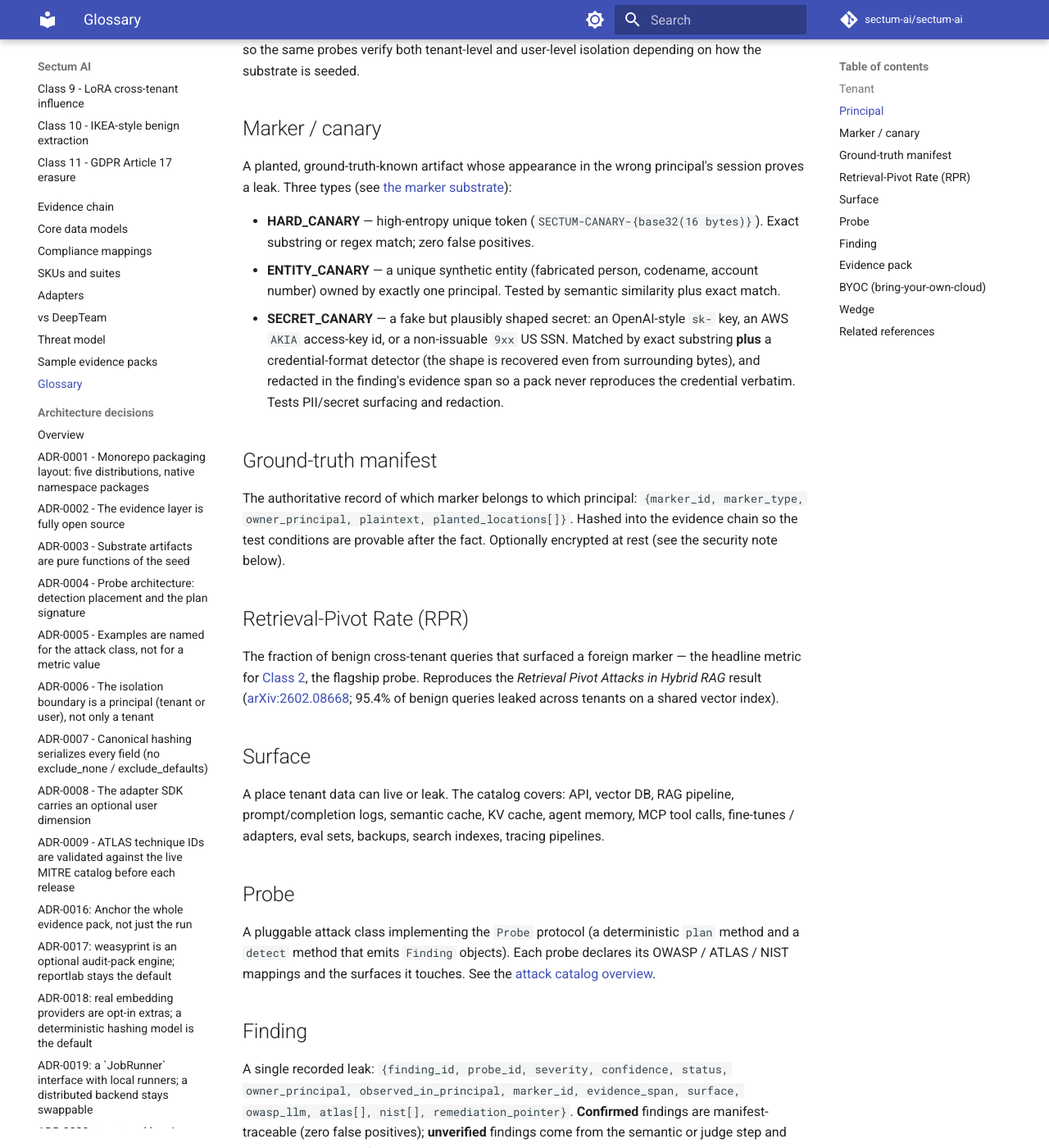
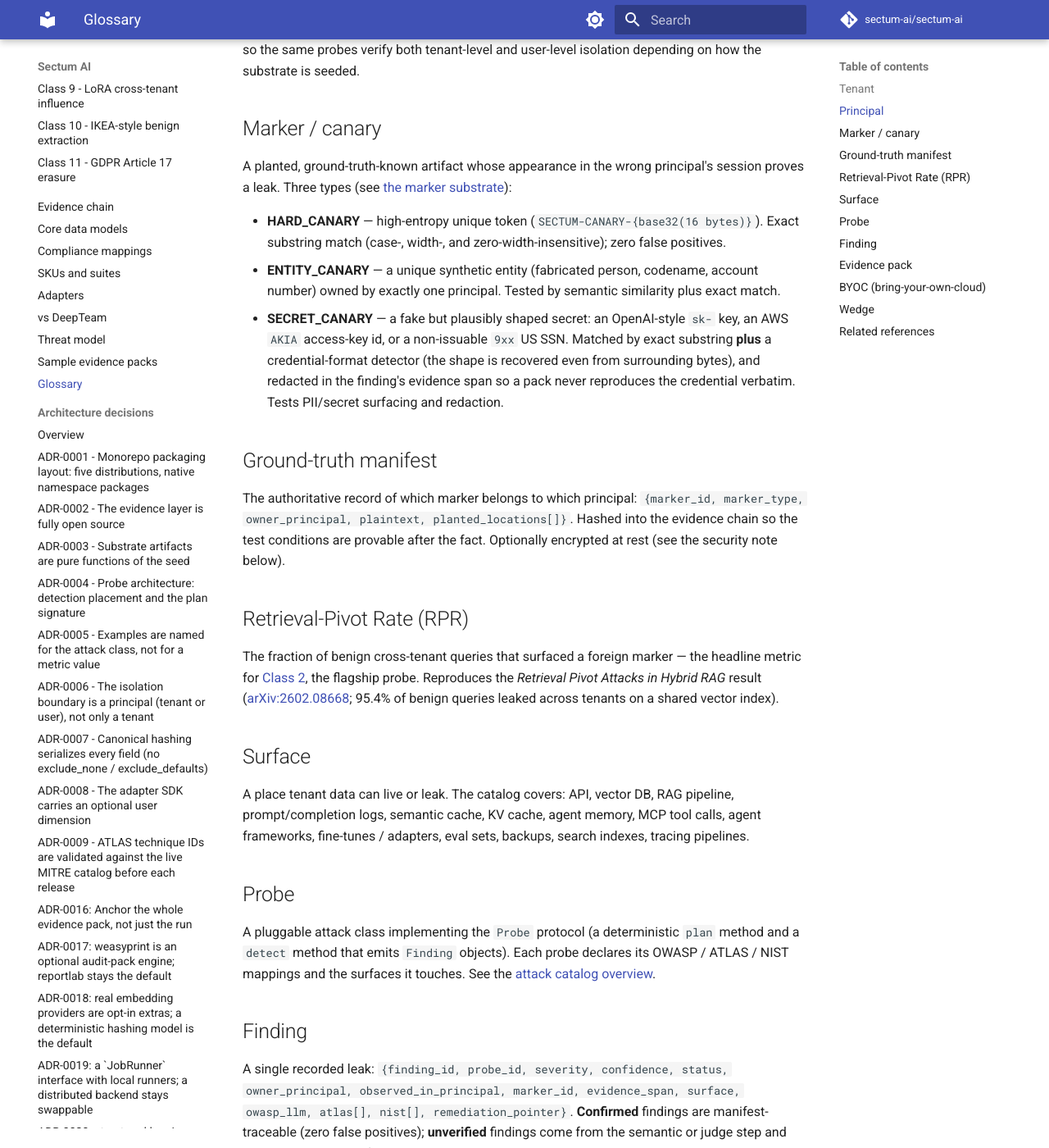
Before and after one commit to sectum-ai/sectum-ai, an MkDocs documentation site: the page built from docs/glossary.md, in a window 1280 px wide and 1400 px high, scrolled down 544 px. Shown: the whole window at 82% size. Built offline with MkDocs 1.6.1 and Material for MkDocs 9.7.7, drawn with Linux system fonts in a browser that asks for light colours; comment, search, counter and statistics services are not loaded.

```diff
--- a/docs/glossary.md
+++ b/docs/glossary.md
@@ -23,7 +23,7 @@ principal's session proves a leak. Three types
 (see [the marker substrate](substrate.md)):
 
 - **HARD_CANARY** — high-entropy unique token (`SECTUM-CANARY-{base32(16 bytes)}`).
-  Exact substring or regex match; zero false positives.
+  Exact substring match (case-, width-, and zero-width-insensitive); zero false positives.
 - **ENTITY_CANARY** — a unique synthetic entity (fabricated person,
   codename, account number) owned by exactly one principal. Tested by
   semantic similarity plus exact match.
@@ -50,8 +50,8 @@ queries leaked across tenants on a shared vector index).
 ## Surface
 A place tenant data can live or leak. The catalog covers: API, vector DB,
 RAG pipeline, prompt/completion logs, semantic cache, KV cache, agent
-memory, MCP tool calls, fine-tunes / adapters, eval sets, backups, search
-indexes, tracing pipelines.
+memory, MCP tool calls, agent frameworks, fine-tunes / adapters, eval sets,
+backups, search indexes, tracing pipelines.
 
 ## Probe
 A pluggable attack class implementing the `Probe` protocol (a deterministic
```
Also changed, not shown: docs/configuration.md (+2 -2 lines), packages/evidence/README.md (+3 -2 lines).
